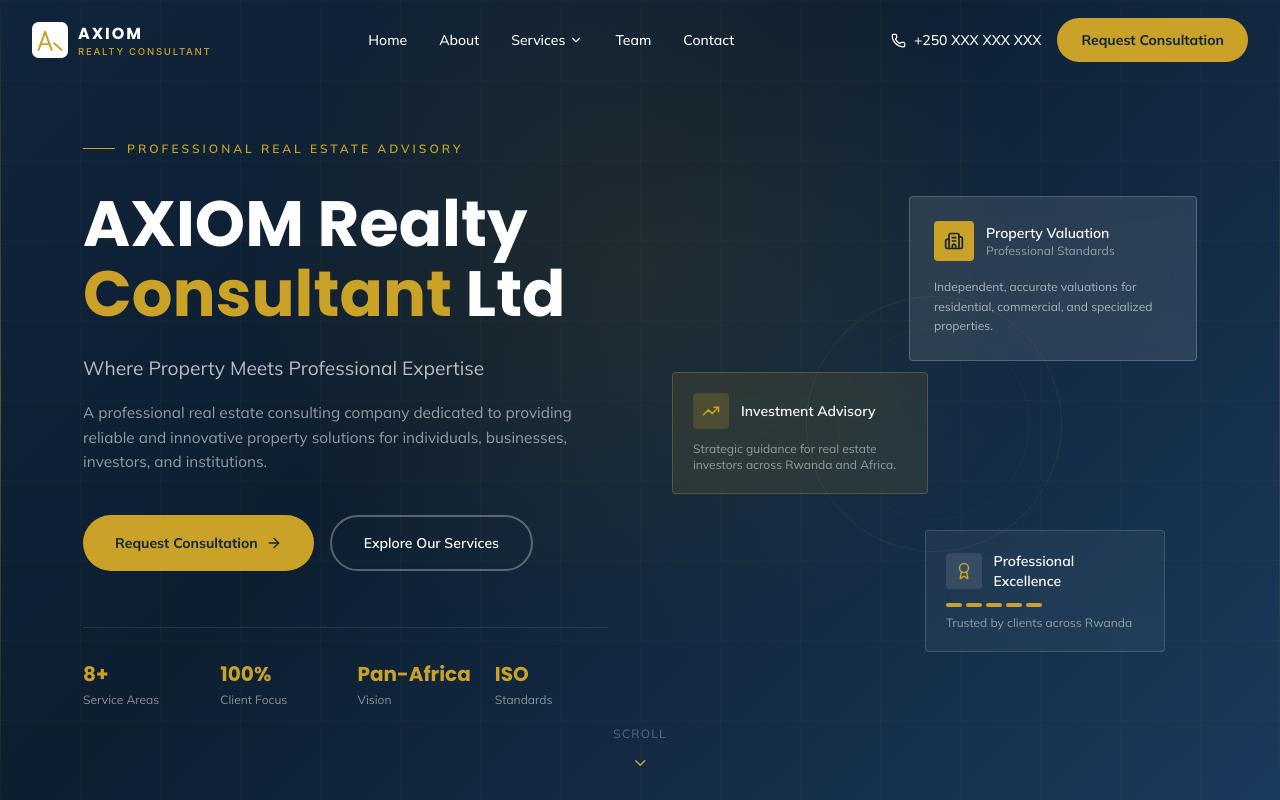
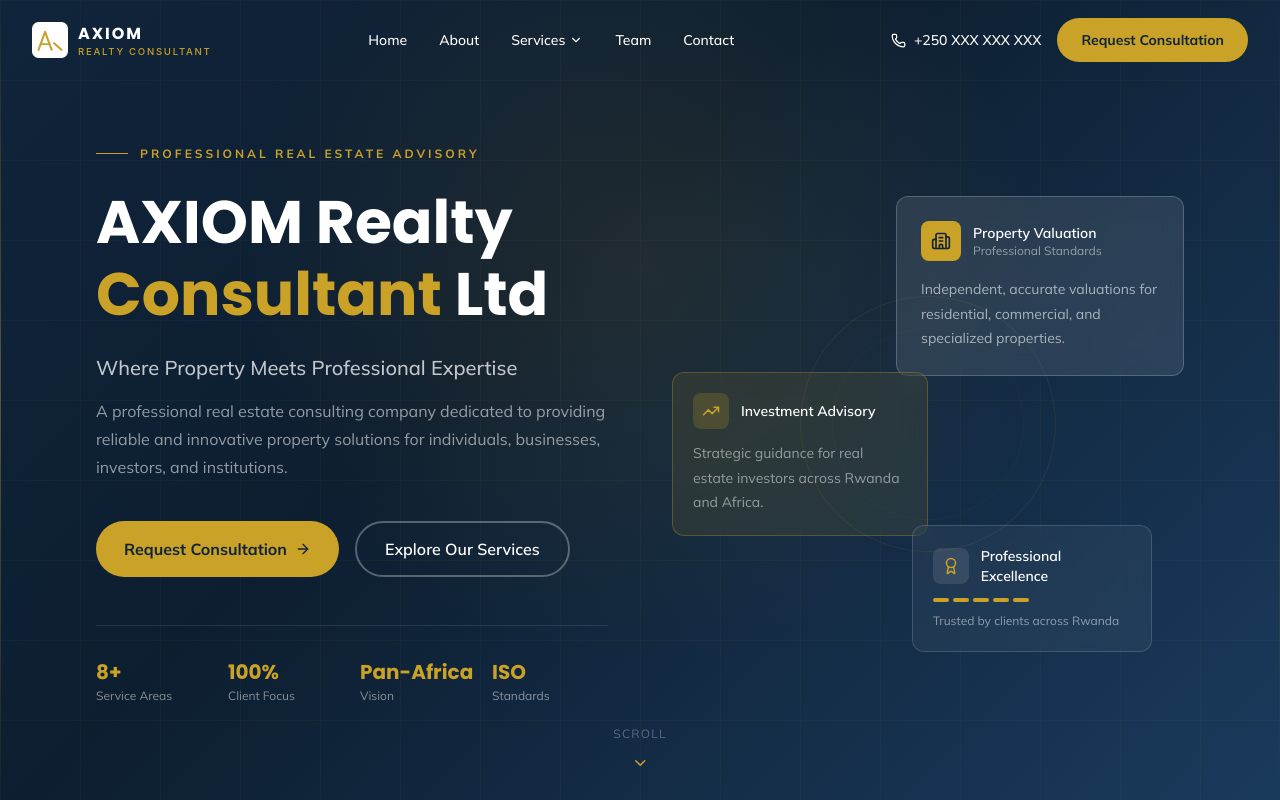
Before and after one commit to Muhinde234/orivanta, a Next.js app: page / in a window 1280 px wide. Shown: the top 800 px of the page. Built offline with nearby package versions, Linux system fonts and the light colour scheme.

Commit message:
working on font family

```diff
--- a/app/globals.css
+++ b/app/globals.css
@@ -10,18 +10,28 @@
 
   --font-heading: var(--font-poppins), 'Poppins', sans-serif;
   --font-body: var(--font-mulish), 'Mulish', sans-serif;
+
+  /* Type scale — mobile-first, fluid via clamp */
+  --text-display:  clamp(2.25rem, 5vw, 4rem);      /* h1 hero */
+  --text-h1:       clamp(2rem, 4vw, 3.25rem);       /* page banner h1 */
+  --text-h2:       clamp(1.5rem, 3vw, 2.25rem);     /* section headings */
+  --text-h3:       clamp(1.125rem, 2vw, 1.375rem);  /* card / sub-headings */
+  --text-h4:       1rem;                             /* small headings */
+  --text-body-lg:  clamp(1rem, 1.5vw, 1.125rem);    /* lead / subtitle */
+  --text-body:     0.9375rem;                        /* 15px — standard body */
+  --text-body-sm:  0.875rem;                         /* 14px — secondary body */
+  --text-caption:  0.8125rem;                        /* 13px — captions, labels */
+  --text-label:    0.75rem;                          /* 12px — badges, overlines */
 }
 
-* {
-  box-sizing: border-box;
-}
+* { box-sizing: border-box; }
 
-html {
-  scroll-behavior: smooth;
-}
+html { scroll-behavior: smooth; }
 
 body {
   font-family: var(--font-mulish), 'Mulish', sans-serif;
+  font-size: var(--text-body);
+  line-height: 1.7;
   color: #1F2937;
   background: #ffffff;
   -webkit-font-smoothing: antialiased;
@@ -30,7 +40,10 @@ body {
 
 h1, h2, h3, h4, h5, h6 {
   font-family: var(--font-poppins), 'Poppins', sans-serif;
+  line-height: 1.2;
 }
+
+p { line-height: 1.75; }
 
 ::-webkit-scrollbar { width: 5px; }
 ::-webkit-scrollbar-track { background: #F8FAFC; }
--- a/components/sections/Hero.tsx
+++ b/components/sections/Hero.tsx
@@ -7,126 +7,89 @@ import { STATS } from '@/lib/data';
 export default function Hero() {
   return (
     <section className="relative min-h-screen flex flex-col justify-center overflow-hidden" aria-label="Hero">
-      {/* Background */}
-      <div
-        className="absolute inset-0"
-        style={{
-          background: 'linear-gradient(135deg, #10243B 0%, #0d1e30 40%, #1a3a5c 100%)',
-        }}
-      />
-      {/* Architectural grid overlay */}
-      <div
-        className="absolute inset-0 opacity-[0.04]"
-        style={{
-          backgroundImage: 'linear-gradient(#C9A227 1px, transparent 1px), linear-gradient(90deg, #C9A227 1px, transparent 1px)',
-          backgroundSize: '80px 80px',
-        }}
-      />
-      {/* Gold accent lines */}
+      <div className="absolute inset-0" style={{ background: 'linear-gradient(135deg, #10243B 0%, #0d1e30 40%, #1a3a5c 100%)' }} />
+      <div className="absolute inset-0 opacity-[0.04]"
+        style={{ backgroundImage: 'linear-gradient(#C9A227 1px, transparent 1px), linear-gradient(90deg, #C9A227 1px, transparent 1px)', backgroundSize: '80px 80px' }} />
       <div className="absolute top-0 left-0 w-px h-full bg-gradient-to-b from-transparent via-[#C9A227]/40 to-transparent" />
       <div className="absolute top-0 right-0 w-px h-full bg-gradient-to-b from-transparent via-[#C9A227]/20 to-transparent" />
-      {/* Radial glow */}
       <div className="absolute top-1/3 left-1/2 -translate-x-1/2 -translate-y-1/2 w-[800px] h-[800px] rounded-full opacity-10"
         style={{ background: 'radial-gradient(circle, #C9A227 0%, transparent 70%)' }} />
 
       <div className="relative z-10 max-w-7xl mx-auto px-6 lg:px-8 pt-32 pb-20">
         <div className="grid lg:grid-cols-2 gap-16 items-center">
-          {/* Left content */}
           <div>
             <motion.div
-              initial={{ opacity: 0, y: 20 }}
-              animate={{ opacity: 1, y: 0 }}
-              transition={{ duration: 0.6 }}
-              className="flex items-center gap-3 mb-8"
+              initial={{ opacity: 0, y: 20 }} animate={{ opacity: 1, y: 0 }} transition={{ duration: 0.6 }}
+              className="flex items-center gap-3 mb-6"
             >
               <div className="w-8 h-px bg-[#C9A227]" />
-              <span className="text-[#C9A227] text-xs font-semibold tracking-[0.25em] uppercase">
+              <span className="text-[#C9A227] text-xs font-bold tracking-[0.25em] uppercase">
                 Professional Real Estate Advisory
               </span>
             </motion.div>
 
+            {/* h1 — display size, fluid */}
             <motion.h1
-              initial={{ opacity: 0, y: 30 }}
-              animate={{ opacity: 1, y: 0 }}
-              transition={{ duration: 0.7, delay: 0.1 }}
-              className="font-heading font-bold text-white leading-[1.1] mb-6"
-              style={{ fontSize: 'clamp(2.5rem, 5vw, 4.5rem)', fontFamily: 'Poppins, sans-serif' }}
+              initial={{ opacity: 0, y: 30 }} animate={{ opacity: 1, y: 0 }} transition={{ duration: 0.7, delay: 0.1 }}
+              className="font-heading font-bold text-white leading-[1.1] mb-5 text-4xl sm:text-5xl lg:text-6xl"
             >
               AXIOM Realty
               <br />
               <span className="text-[#C9A227]">Consultant</span> Ltd
             </motion.h1>
 
+            {/* Tagline — body-lg */}
             <motion.p
-              initial={{ opacity: 0, y: 20 }}
-              animate={{ opacity: 1, y: 0 }}
-              transition={{ duration: 0.6, delay: 0.2 }}
-              className="text-white/70 leading-relaxed mb-4"
-              style={{ fontSize: 'clamp(1rem, 1.5vw, 1.2rem)' }}
+              initial={{ opacity: 0, y: 20 }} animate={{ opacity: 1, y: 0 }} transition={{ duration: 0.6, delay: 0.2 }}
+              className="text-white/75 text-lg sm:text-xl font-medium mb-3"
             >
               Where Property Meets Professional Expertise
             </motion.p>
 
+            {/* Body copy — standard body */}
             <motion.p
-              initial={{ opacity: 0, y: 20 }}
-              animate={{ opacity: 1, y: 0 }}
-              transition={{ duration: 0.6, delay: 0.3 }}
-              className="text-white/55 leading-relaxed mb-10 max-w-lg"
-              style={{ fontSize: 'clamp(0.9rem, 1.2vw, 1rem)' }}
+              initial={{ opacity: 0, y: 20 }} animate={{ opacity: 1, y: 0 }} transition={{ duration: 0.6, delay: 0.3 }}
+              className="text-white/55 text-sm sm:text-base leading-relaxed mb-10 max-w-lg"
             >
               A professional real estate consulting company dedicated to providing reliable and innovative property solutions for individuals, businesses, investors, and institutions.
             </motion.p>
 
             <motion.div
-              initial={{ opacity: 0, y: 20 }}
-              animate={{ opacity: 1, y: 0 }}
-              transition={{ duration: 0.6, delay: 0.4 }}
-              className="flex flex-wrap gap-4 mb-14"
+              initial={{ opacity: 0, y: 20 }} animate={{ opacity: 1, y: 0 }} transition={{ duration: 0.6, delay: 0.4 }}
+              className="flex flex-wrap gap-4 mb-12"
             >
-              <Link
-                href="/contact"
-                className="inline-flex items-center gap-2 bg-[#C9A227] text-[#10243B] font-bold px-8 py-4 rounded-full hover:bg-[#b8911f] transition-all duration-300 hover:gap-3 text-sm"
-              >
-                Request Consultation
-                <ArrowRight size={16} />
+              <Link href="/contact"
+                className="inline-flex items-center gap-2 bg-[#C9A227] text-[#10243B] font-bold px-7 py-3.5 rounded-full hover:bg-[#b8911f] transition-all duration-300 text-sm sm:text-base">
+                Request Consultation <ArrowRight size={16} />
               </Link>
-              <Link
-                href="/services"
-                className="inline-flex items-center gap-2 border-2 border-white/30 text-white font-semibold px-8 py-4 rounded-full hover:border-white hover:bg-white/5 transition-all duration-300 text-sm"
-              >
+              <Link href="/services"
+                className="inline-flex items-center gap-2 border-2 border-white/30 text-white font-semibold px-7 py-3.5 rounded-full hover:border-white hover:bg-white/5 transition-all duration-300 text-sm sm:text-base">
                 Explore Our Services
               </Link>
             </motion.div>
 
             {/* Stats */}
             <motion.div
-              initial={{ opacity: 0, y: 20 }}
-              animate={{ opacity: 1, y: 0 }}
-              transition={{ duration: 0.6, delay: 0.5 }}
-              className="grid grid-cols-4 gap-6 pt-8 border-t border-white/10"
+              initial={{ opacity: 0, y: 20 }} animate={{ opacity: 1, y: 0 }} transition={{ duration: 0.6, delay: 0.5 }}
+              className="grid grid-cols-4 gap-4 pt-8 border-t border-white/10"
             >
               {STATS.map((stat, i) => (
                 <div key={i}>
-                  <div className="font-heading font-bold text-[#C9A227] text-xl mb-1" style={{ fontFamily: 'Poppins, sans-serif' }}>
-                    {stat.value}
-                  </div>
+                  <div className="font-heading font-bold text-[#C9A227] text-lg sm:text-xl mb-0.5">{stat.value}</div>
                   <div className="text-white/50 text-xs leading-tight">{stat.label}</div>
                 </div>
               ))}
             </motion.div>
           </div>
 
-          {/* Right: Floating cards */}
+          {/* Floating cards — desktop only */}
           <div className="hidden lg:block relative h-[520px]">
-            {/* Main card */}
             <motion.div
-              initial={{ opacity: 0, x: 40 }}
-              animate={{ opacity: 1, x: 0 }}
-              transition={{ duration: 0.8, delay: 0.3 }}
-              className="absolute top-8 right-0 w-72 bg-white/10 backdrop-blur-md border border-white/20 rounded-sm p-6"
+              initial={{ opacity: 0, x: 40 }} animate={{ opacity: 1, x: 0 }} transition={{ duration: 0.8, delay: 0.3 }}
+              className="absolute top-8 right-0 w-72 bg-white/10 backdrop-blur-md border border-white/20 rounded-xl p-6"
             >
               <div className="flex items-center gap-3 mb-4">
-                <div className="w-10 h-10 rounded-sm bg-[#C9A227] flex items-center justify-center">
+                <div className="w-10 h-10 rounded-lg bg-[#C9A227] flex items-center justify-center">
                   <Building2 size={20} className="text-[#10243B]" />
                 </div>
                 <div>
@@ -134,60 +97,48 @@ export default function Hero() {
                   <div className="text-white/50 text-xs">Professional Standards</div>
                 </div>
               </div>
-              <div className="text-white/60 text-xs leading-relaxed">
+              <p className="text-white/60 text-sm leading-relaxed">
                 Independent, accurate valuations for residential, commercial, and specialized properties.
-              </div>
+              </p>
             </motion.div>
 
-            {/* Second card */}
             <motion.div
-              initial={{ opacity: 0, x: -40 }}
-              animate={{ opacity: 1, x: 0 }}
-              transition={{ duration: 0.8, delay: 0.5 }}
-              className="absolute top-52 left-0 w-64 bg-[#C9A227]/10 backdrop-blur-md border border-[#C9A227]/30 rounded-sm p-5"
+              initial={{ opacity: 0, x: -40 }} animate={{ opacity: 1, x: 0 }} transition={{ duration: 0.8, delay: 0.5 }}
+              className="absolute top-52 left-0 w-64 bg-[#C9A227]/10 backdrop-blur-md border border-[#C9A227]/30 rounded-xl p-5"
             >
               <div className="flex items-center gap-3 mb-3">
-                <div className="w-9 h-9 rounded-sm bg-[#C9A227]/20 flex items-center justify-center">
+                <div className="w-9 h-9 rounded-lg bg-[#C9A227]/20 flex items-center justify-center">
                   <TrendingUp size={18} className="text-[#C9A227]" />
                 </div>
                 <div className="text-white font-semibold text-sm">Investment Advisory</div>
               </div>
-              <div className="text-white/50 text-xs">Strategic guidance for real estate investors across Rwanda and Africa.</div>
+              <p className="text-white/50 text-sm">Strategic guidance for real estate investors across Rwanda and Africa.</p>
             </motion.div>
 
-            {/* Third card */}
             <motion.div
-              initial={{ opacity: 0, y: 40 }}
-              animate={{ opacity: 1, y: 0 }}
-              transition={{ duration: 0.8, delay: 0.7 }}
-              className="absolute bottom-8 right-8 w-60 bg-white/5 backdrop-blur-md border border-white/15 rounded-sm p-5"
+              initial={{ opacity: 0, y: 40 }} animate={{ opacity: 1, y: 0 }} transition={{ duration: 0.8, delay: 0.7 }}
+              className="absolute bottom-8 right-8 w-60 bg-white/5 backdrop-blur-md border border-white/15 rounded-xl p-5"
             >
               <div className="flex items-center gap-3 mb-3">
-                <div className="w-9 h-9 rounded-sm bg-white/10 flex items-center justify-center">
+                <div className="w-9 h-9 rounded-lg bg-white/10 flex items-center justify-center">
                   <Award size={18} className="text-[#C9A227]" />
                 </div>
                 <div className="text-white font-semibold text-sm">Professional Excellence</div>
               </div>
               <div className="flex gap-1 mt-2">
-                {[1,2,3,4,5].map(i => (
-                  <div key={i} className="w-4 h-1 rounded-full bg-[#C9A227]" />
-                ))}
+                {[1,2,3,4,5].map(i => <div key={i} className="w-4 h-1 rounded-full bg-[#C9A227]" />)}
               </div>
-              <div className="text-white/50 text-xs mt-2">Trusted by clients across Rwanda</div>
+              <p className="text-white/50 text-xs mt-2">Trusted by clients across Rwanda</p>
             </motion.div>
 
-            {/* Decorative circle */}
             <div className="absolute top-1/2 left-1/2 -translate-x-1/2 -translate-y-1/2 w-64 h-64 rounded-full border border-[#C9A227]/10" />
             <div className="absolute top-1/2 left-1/2 -translate-x-1/2 -translate-y-1/2 w-48 h-48 rounded-full border border-[#C9A227]/5" />
           </div>
         </div>
       </div>
 
-      {/* Scroll indicator */}
       <motion.div
-        initial={{ opacity: 0 }}
-        animate={{ opacity: 1 }}
-        transition={{ delay: 1.2 }}
+        initial={{ opacity: 0 }} animate={{ opacity: 1 }} transition={{ delay: 1.2 }}
         className="absolute bottom-8 left-1/2 -translate-x-1/2 flex flex-col items-center gap-2"
       >
         <span className="text-white/30 text-xs tracking-widest uppercase">Scroll</span>
--- a/components/sections/ProcessSection.tsx
+++ b/components/sections/ProcessSection.tsx
@@ -39,7 +39,7 @@ export default function ProcessSection() {
                     </span>
                   </div>
 
-                  <h3 className="font-heading font-bold text-[#10243B] mb-3 text-base" style={{ fontFamily: 'Poppins, sans-serif' }}>
+                  <h3 className="font-heading font-bold text-[#10243B] mb-3 text-base sm:text-lg">
                     {step.title}
                   </h3>
                   <p className="text-gray-500 text-sm leading-relaxed">{step.desc}</p>
--- a/components/sections/ServicesSection.tsx
+++ b/components/sections/ServicesSection.tsx
@@ -37,10 +37,7 @@ export default function ServicesSection() {
                     <div className="w-12 h-12 rounded-sm bg-[#F8FAFC] group-hover:bg-[#C9A227]/20 flex items-center justify-center mb-5 transition-colors duration-300">
                       <Icon size={22} className="text-[#10243B] group-hover:text-[#C9A227] transition-colors duration-300" />
                     </div>
-                    <h3
-                      className="font-heading font-bold text-[#10243B] group-hover:text-white mb-3 leading-snug transition-colors duration-300"
-                      style={{ fontFamily: 'Poppins, sans-serif', fontSize: '0.95rem' }}
-                    >
+                    <h3 className="font-heading font-bold text-[#10243B] group-hover:text-white mb-3 leading-snug transition-colors duration-300 text-base">
                       {service.title}
                     </h3>
                     <p className="text-gray-500 group-hover:text-white/65 text-sm leading-relaxed mb-5 transition-colors duration-300">
--- a/components/sections/Testimonials.tsx
+++ b/components/sections/Testimonials.tsx
@@ -25,7 +25,7 @@ export default function Testimonials() {
               className="bg-[#F8FAFC] border border-gray-100 rounded-sm p-8 hover:shadow-lg hover:border-[#C9A227]/20 transition-all duration-300 relative group"
             >
               <Quote size={28} className="text-[#C9A227]/20 group-hover:text-[#C9A227]/40 transition-colors mb-4" aria-hidden="true" />
-              <p className="text-gray-600 text-sm leading-relaxed mb-6 italic">&ldquo;{t.quote}&rdquo;</p>
+              <p className="text-gray-600 text-sm sm:text-base leading-relaxed mb-6 italic">&ldquo;{t.quote}&rdquo;</p>
               <div className="flex items-center gap-1 mb-5">
                 {Array.from({ length: t.rating }).map((_, j) => (
                   <Star key={j} size={13} className="text-[#C9A227] fill-[#C9A227]" aria-hidden="true" />
@@ -36,8 +36,8 @@ export default function Testimonials() {
                   <span className="text-white font-bold text-sm">{t.name[0]}</span>
                 </div>
                 <div>
-                  <div className="font-heading font-bold text-[#10243B] text-sm" style={{ fontFamily: 'Poppins, sans-serif' }}>{t.name}</div>
-                  <div className="text-gray-400 text-xs">{t.role} · {t.company}</div>
+                  <div className="font-heading font-bold text-[#10243B] text-sm sm:text-base">{t.name}</div>
+                  <div className="text-gray-400 text-xs sm:text-sm">{t.role} · {t.company}</div>
                 </div>
               </div>
             </motion.div>
--- a/components/sections/ValuesSection.tsx
+++ b/components/sections/ValuesSection.tsx
@@ -43,13 +43,13 @@ export default function ValuesSection() {
                   <div className="w-11 h-11 rounded-sm bg-[#C9A227]/10 group-hover:bg-[#C9A227]/20 flex items-center justify-center mb-5 transition-colors duration-300">
                     <Icon size={20} className="text-[#C9A227]" />
                   </div>
-                  <div className="text-[#C9A227] font-heading font-black text-3xl mb-1" style={{ fontFamily: 'Poppins, sans-serif' }}>
+                  <div className="text-[#C9A227] font-heading font-black text-2xl sm:text-3xl mb-1">
                     {value.letter}
                   </div>
-                  <h3 className="font-heading font-bold text-white text-sm mb-3" style={{ fontFamily: 'Poppins, sans-serif' }}>
+                  <h3 className="font-heading font-bold text-white text-base mb-3">
                     {value.title}
                   </h3>
-                  <p className="text-white/55 text-xs leading-relaxed">{value.desc}</p>
+                  <p className="text-white/55 text-sm leading-relaxed">{value.desc}</p>
                 </div>
               </motion.div>
             );
--- a/components/sections/WhyChoose.tsx
+++ b/components/sections/WhyChoose.tsx
@@ -47,10 +47,10 @@ export default function WhyChoose() {
                   <div className="w-10 h-10 rounded-sm bg-[#10243B]/5 group-hover:bg-[#C9A227]/10 flex items-center justify-center mb-4 transition-colors duration-300">
                     <Icon size={18} className="text-[#10243B] group-hover:text-[#C9A227] transition-colors duration-300" />
                   </div>
-                  <h3 className="font-heading font-bold text-[#10243B] text-sm mb-2" style={{ fontFamily: 'Poppins, sans-serif' }}>
+                  <h3 className="font-heading font-bold text-[#10243B] text-base mb-2">
                     {item.title}
                   </h3>
-                  <p className="text-gray-500 text-xs leading-relaxed">{item.desc}</p>
+                  <p className="text-gray-500 text-sm leading-relaxed">{item.desc}</p>
                 </motion.div>
               );
             })}
```
Also changed, not shown: components/sections/CTASection.tsx (+11 -17 lines), components/sections/MDSection.tsx (+5 -11 lines), components/ui/PageBanner.tsx (+5 -10 lines), components/ui/SectionHeader.tsx (+4 -8 lines).
